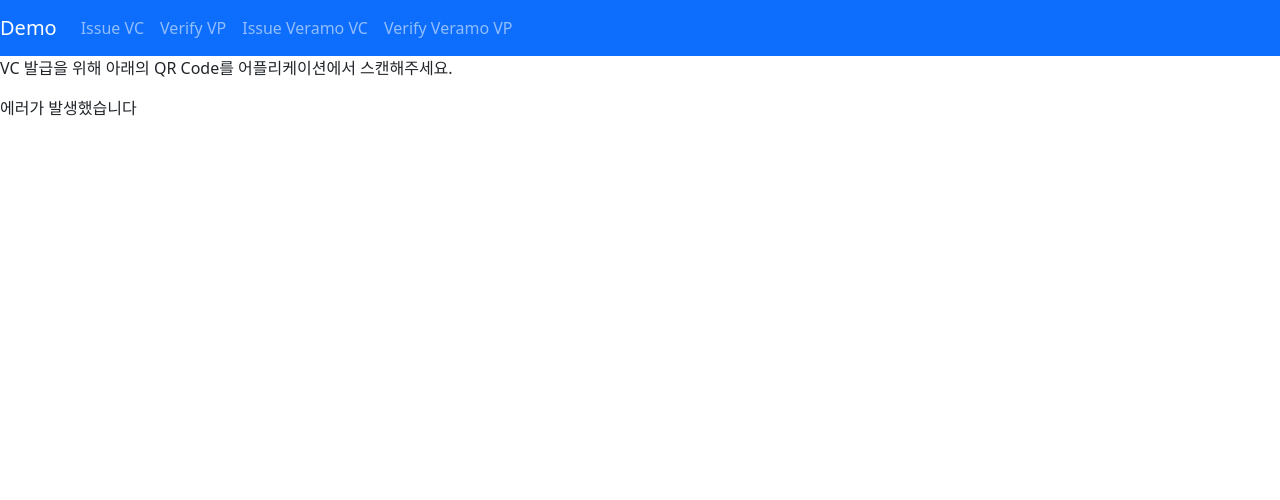
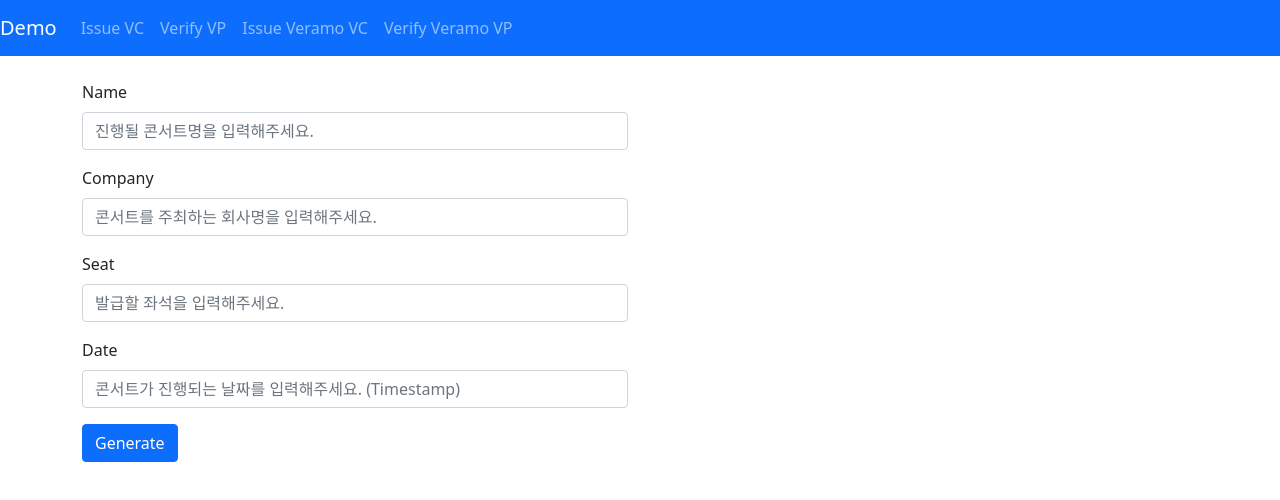
Before and after one commit to graduatation-project-hanyang-Univ/credential-issue-and-verify-demo, a React (Create React App) app: page /issue-vc in a window 1280 px wide. Shown: the top 500 px of the page. Built offline with nearby package versions, Linux system fonts and the light colour scheme; no server answers.

Commit message:
DP-77 Change Indy demo

```diff
--- a/src/route/issue_vc/index.js
+++ b/src/route/issue_vc/index.js
@@ -1,21 +1,43 @@
-import React, { useEffect, useState } from 'react';
+import QRCode from 'react-qr-code';
+import React, { useState } from 'react';
+import { Button, Col, Container, Form, Row, Table } from 'react-bootstrap';
 import { createInvitation, getConnection, getCredentialissuanceRecords, sendCredential } from '../../apis/AxiosWithAcapy';
-import QRCode from 'react-qr-code';
 import { sleep } from '../../utils/utils';
 
-const IssueVC = () => {
+const IssueVeramoVC = () => {
+  const [name, setName] = useState('');
+  const [company, setCompany] = useState('');
+  const [seat, setSeat] = useState('');
+  const [date, setDate] = useState(0);
+  const [qrCode, setQRCode] = useState('');
   const [invitation, setInvitation] = useState({});
   const [isConnected, setIsConnected] = useState(false);
   const [isCredentialIssued, setIsCredentialIssued] = useState(false);
-  const [loading, setLoading] = useState(false);
-  const [error, setError] = useState(null);
 
-  useEffect(async () => {
+  const [isGenerated, setIsGenerated] = useState(false);
+
+  const changeFunc = (res) => {
+    const newValue = res.target.value;
+
+    switch (res.target.name) {
+      case 'name':
+        setName(newValue);
+        break;
+      case 'company':
+        setCompany(newValue);
+        break;
+      case 'seat':
+        setSeat(newValue);
+        break;
+      case 'date':
+        setDate(newValue);
+    }
+  };
+
+  const entireIssuanceFlow = async () => {
     let newInvitation;
     const fetchInvitationUrl = async () => {
       try {
-        setError(null);
-        setLoading(true);
         setInvitation({});
         const response = await createInvitation();
         newInvitation = response.data;
@@ -23,9 +45,8 @@ const IssueVC = () => {
 
         await setInvitation(newInvitation);
       } catch (e) {
-        setError(e);
+        console.log(e);
       }
-      setLoading(false);
     };
 
     const stopUntilConnected = async () => {
@@ -43,20 +64,20 @@ const IssueVC = () => {
               '@type': 'issue-credential/1.0/credential-preview',
               attributes: [
                 {
-                  name: 'age',
-                  value: '25',
+                  name: 'name',
+                  value: name,
                 },
                 {
-                  name: 'sex',
-                  value: 'male',
+                  name: 'company',
+                  value: company,
                 },
                 {
-                  name: 'height',
-                  value: '180',
+                  name: 'seat',
+                  value: seat,
                 },
                 {
-                  name: 'name',
-                  value: 'taeyong',
+                  name: 'date',
+                  value: date,
                 },
               ],
             });
@@ -65,7 +86,7 @@ const IssueVC = () => {
           await sleep(5000);
         }
       } catch (e) {
-        setError(e);
+        console.log(e);
       }
     };
 
@@ -87,30 +108,85 @@ const IssueVC = () => {
           await sleep(5000);
         }
       } catch (e) {
-        setError(e);
+        console.log(e);
       }
     };
 
     await fetchInvitationUrl();
+
+    setQRCode(newInvitation.invitation_url);
+    setIsGenerated(true);
     await stopUntilConnected();
     await stopUntilCredentialIssued();
-  }, []);
+    console.log('invi', invitation);
+  };
 
   return (
     <div>
-      <p>VC 발급을 위해 아래의 QR Code를 어플리케이션에서 스캔해주세요.</p>
-      {(() => {
-        if (loading) return <div>로딩중..</div>;
-        if (error) return <div>에러가 발생했습니다</div>;
-        if (!invitation.invitation_url) return null;
-        return <QRCode value={invitation.invitation_url} />;
-      })()}
       <br />
-      {isConnected ? '연결되었습니다. 어플리케이션에서 VC 정보를 확인해 주세요' : ''}
-      <br />
-      {isCredentialIssued ? '요청하신 Credential이 발급되었습니다.' : ''}
+      <Container>
+        <Row>
+          <Col>
+            {isGenerated ? (
+              <div>
+                <QRCode value={qrCode} />
+                <br />
+                {isConnected ? '연결되었습니다. 어플리케이션에서 VC 정보를 확인해 주세요' : ''}
+                <br />
+                {isCredentialIssued ? '요청하신 Credential이 발급되었습니다.' : ''}
+              </div>
+            ) : (
+              <div>
+                <Form>
+                  <Form.Group className="mb-3">
+                    <Form.Label>Name</Form.Label>
+                    <Form.Control onChange={changeFunc} name="name" placeholder="진행될 콘서트명을 입력해주세요." />
+                  </Form.Group>
+                  <Form.Group className="mb-3">
+                    <Form.Label>Company</Form.Label>
+                    <Form.Control onChange={changeFunc} name="company" placeholder="콘서트를 주최하는 회사명을 입력해주세요." />
+                  </Form.Group>
+                  <Form.Group className="mb-3">
+                    <Form.Label>Seat</Form.Label>
+                    <Form.Control onChange={changeFunc} name="seat" placeholder="발급할 좌석을 입력해주세요." />
+                  </Form.Group>
+                  <Form.Group className="mb-3">
+                    <Form.Label>Date</Form.Label>
+                    <Form.Control onChange={changeFunc} name="date" placeholder="콘서트가 진행되는 날짜를 입력해주세요. (Timestamp)" />
+                  </Form.Group>
+                </Form>
+                <Button onClick={entireIssuanceFlow}>Generate</Button>
+              </div>
+            )}
+          </Col>
+          <Col>
+            {isGenerated ? (
+              <Table striped bordered hover>
+                <thead>
+                  <tr>
+                    <th>콘서트명</th>
+                    <th>주최 회사</th>
+                    <th>좌석</th>
+                    <th>날짜</th>
+                  </tr>
+                </thead>
+                <tbody>
+                  <tr>
+                    <td>{name}</td>
+                    <td>{company}</td>
+                    <td>{seat}</td>
+                    <td>{date}</td>
+                  </tr>
+                </tbody>
+              </Table>
+            ) : (
+              ''
+            )}
+          </Col>
+        </Row>
+      </Container>
     </div>
   );
 };
 
-export default IssueVC;
+export default IssueVeramoVC;
--- a/src/route/verify_vp/index.js
+++ b/src/route/verify_vp/index.js
@@ -2,6 +2,7 @@ import React, { useEffect, useState } from 'react';
 import { createInvitation, getConnection, getCredentialVerificationRecords, sendProofRequest } from '../../apis/AxiosWithAcapy';
 import { sleep } from '../../utils/utils';
 import QRCode from 'react-qr-code';
+import { Col, Container, Row } from 'react-bootstrap';
 const VerifyVP = () => {
   const [invitation, setInvitation] = useState({});
   const [isConnected, setIsConnected] = useState(false);
@@ -88,7 +89,11 @@ const VerifyVP = () => {
 
   return (
     <div>
-      <p>VP 검증을 위해 아래의 QR Code를 어플리케이션에서 스캔해주세요.</p>
+      <br />
+      <Container>
+        <Row>
+          <Col>
+            <div>
               {(() => {
                 if (loading) return <div>로딩중..</div>;
                 if (error) return <div>에러가 발생했습니다</div>;
@@ -101,6 +106,11 @@ const VerifyVP = () => {
               {isVPRequestSended ? 'VP Request가 전송되었습니다.' : ''}
               <br />
               {isVerified ? '전송한 VP Request에 대해 수신받은 VP가 검증되었습니다.' : ''}
+            </div>
+          </Col>
+          <Col></Col>
+        </Row>
+      </Container>
     </div>
   );
 };
@@ -121,9 +131,9 @@ function makeProofRequest(did) {
     },
     requested_predicates: {
       predicate1_referent: {
-        name: 'age',
+        name: 'date',
         p_type: '>=',
-        p_value: 18,
+        p_value: 0,
         restrictions: [
           {
             issuer_did: did,
```
Lines whose indentation alone changed are shown as unchanged.
